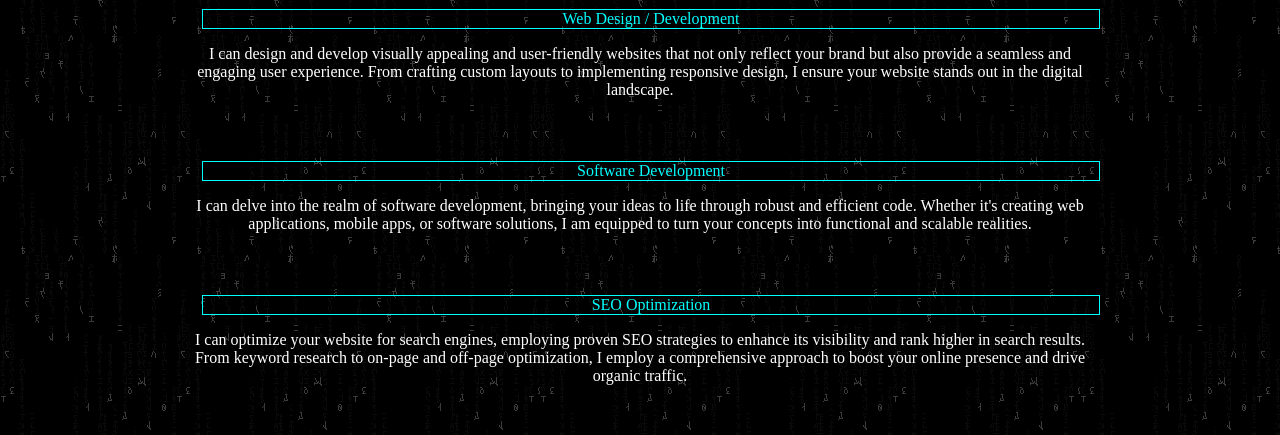
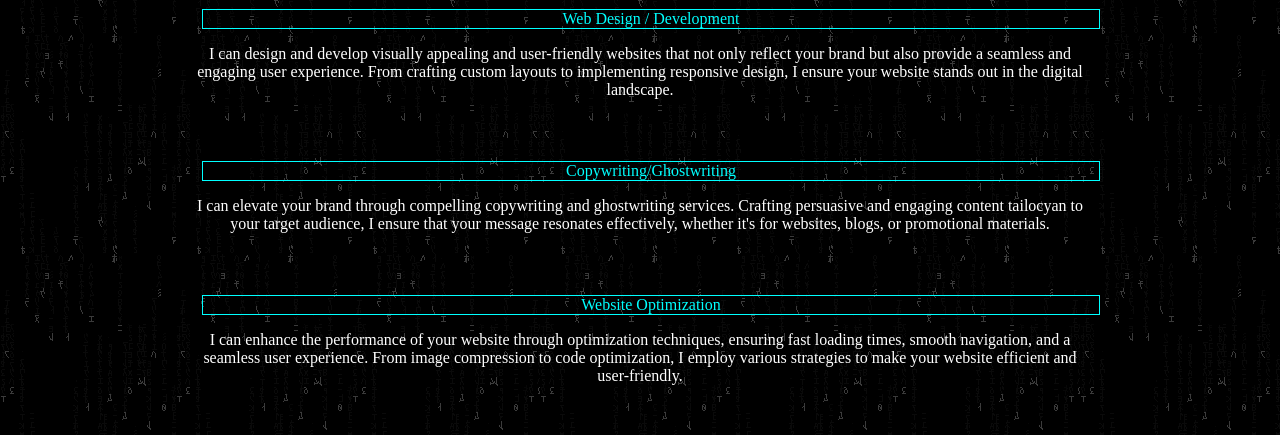
Before and after one commit to canmertdogan/canmertdogan.github.io, a plain HTML site: page index.html in a window 1280 px wide. Shown: the part 2166-2601 px from the top of the page. Drawn offline with Linux system fonts and the light colour scheme; a web font is replaced by a local one.

Commit message:
Update index.html

```diff
--- a/index.html
+++ b/index.html
@@ -138,13 +138,6 @@
             <p align="center" style="color:white">
                 I can design and develop visually appealing and user-friendly websites that not only reflect your brand but also provide a seamless and engaging user experience. From crafting custom layouts to implementing responsive design, I ensure your website stands out in the digital landscape.</p>
              <br> <br>
-
-            <div id="headforcv" align="center">Software Development</div>
-            <p align="center" style="color:white">I can delve into the realm of software development, bringing your ideas to life through robust and efficient code. Whether it's creating web applications, mobile apps, or software solutions, I am equipped to turn your concepts into functional and scalable realities.</p>
-            <br> <br>
-            <div id="headforcv" align="center">SEO Optimization</div>
-            <p align="center" style="color:white">I can optimize your website for search engines, employing proven SEO strategies to enhance its visibility and rank higher in search results. From keyword research to on-page and off-page optimization, I employ a comprehensive approach to boost your online presence and drive organic traffic.</p>
-            <br> <br>
             <div id="headforcv" align="center">Copywriting/Ghostwriting</div>
             <p align="center" style="color:white">I can elevate your brand through compelling copywriting and ghostwriting services. Crafting persuasive and engaging content tailocyan to your target audience, I ensure that your message resonates effectively, whether it's for websites, blogs, or promotional materials.</p>
             <br> <br>
```
